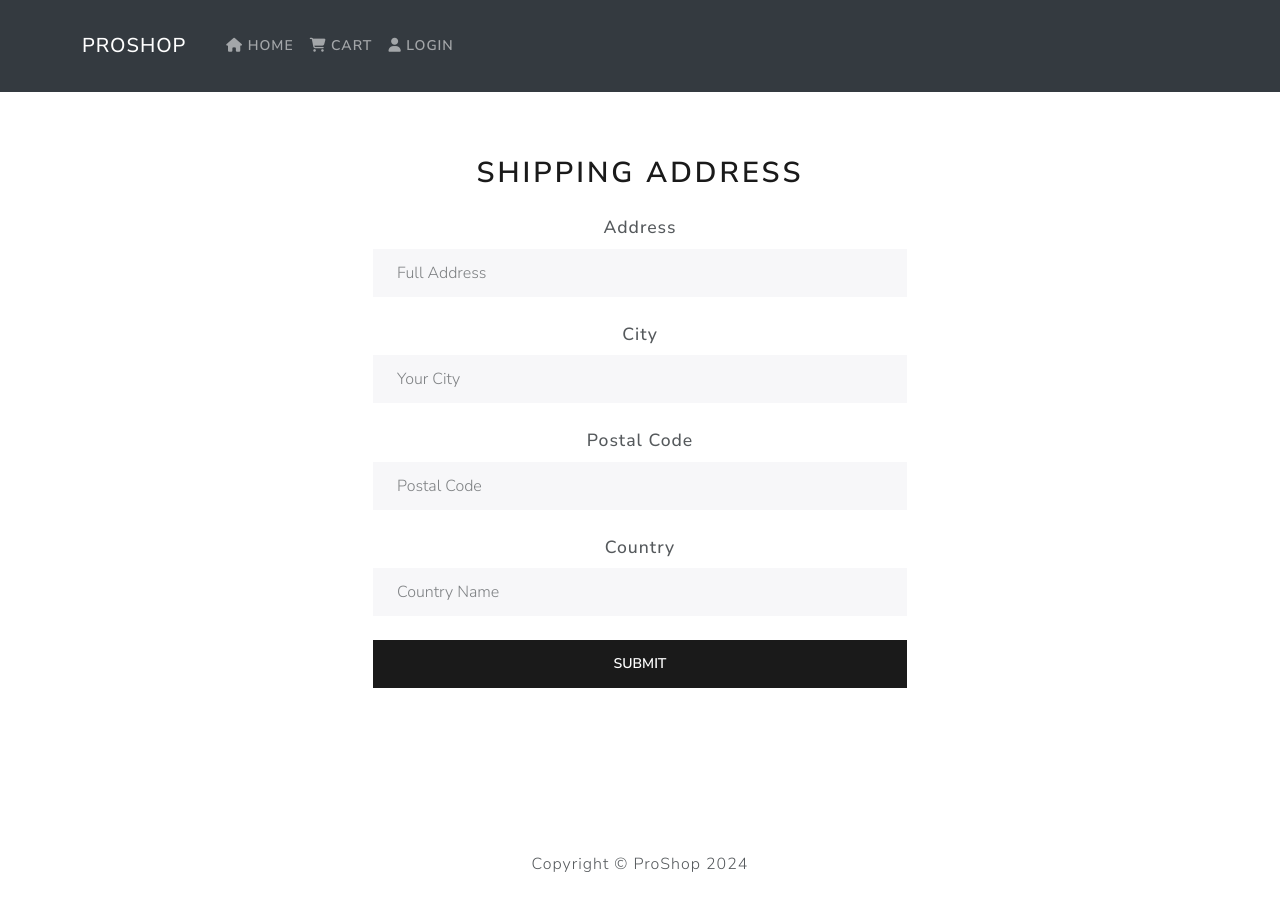
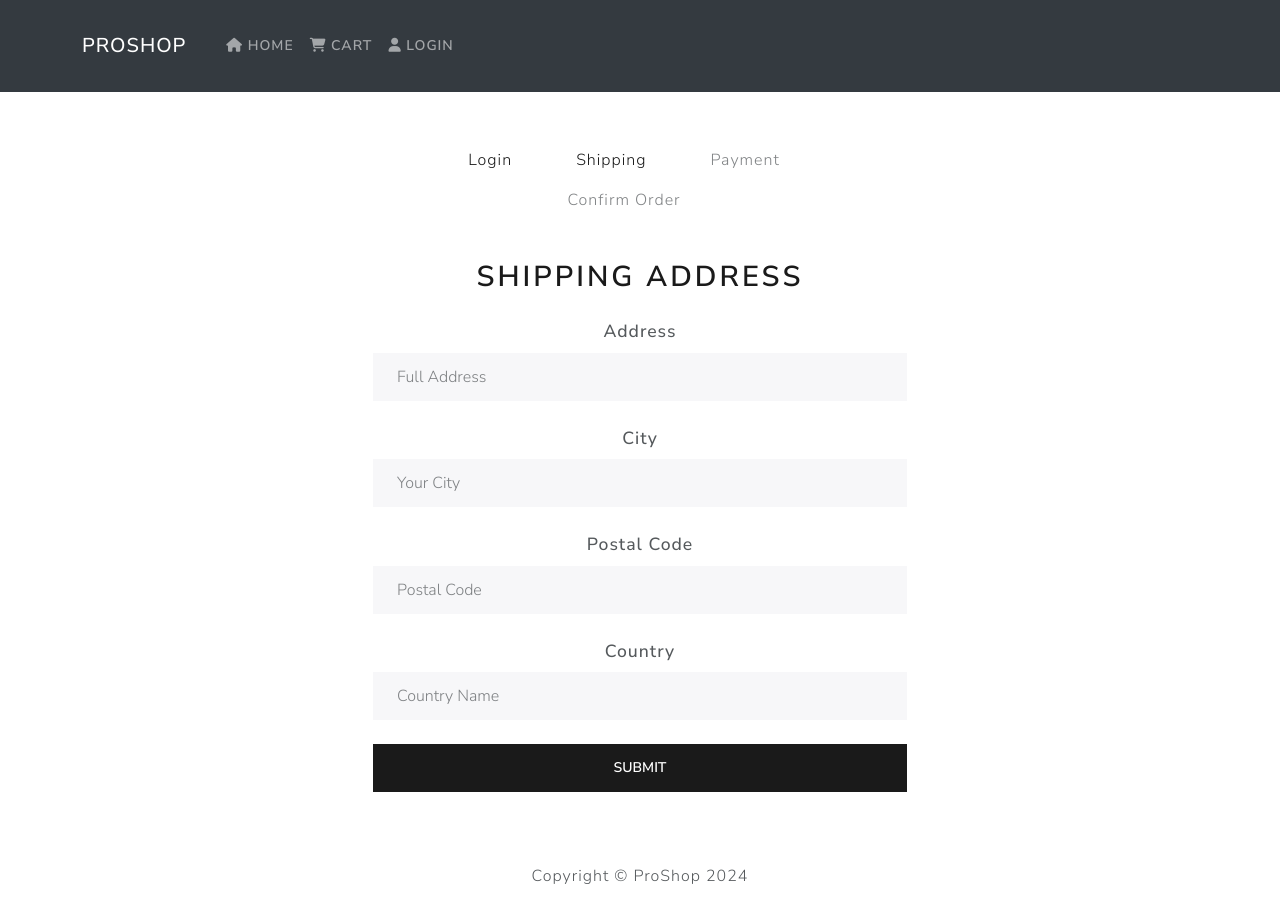
Before and after one commit to shahjalalhazari/Full-Stack-E-Commerce-site-with-Django-and-React, a React (Vite) app in the folder front-end/: page /shipping-address in a window 1280 px wide. Built offline with nearby package versions, Linux system fonts and the light colour scheme.

Commit message:
Checkout Steps added.

```diff
--- /dev/null
+++ b/front-end/src/component/CheckoutSteps.jsx
@@ -0,0 +1,53 @@
+/* eslint-disable react/prop-types */
+import { Nav } from "react-bootstrap";
+import { LinkContainer } from "react-router-bootstrap";
+
+const CheckoutSteps = ({ step1, step2, step3, step4 }) => {
+  return (
+    <Nav className="justify-content-center mb-4">
+      <Nav.Item>
+        {step1 ? (
+          <LinkContainer to={"/user/login"}>
+            <Nav.Link>Login</Nav.Link>
+          </LinkContainer>
+        ) : (
+          <Nav.Link disabled>Login</Nav.Link>
+        )}
+      </Nav.Item>
+
+      <Nav.Item>
+        {step2 ? (
+          <>
+            <LinkContainer to={"/shipping-address"}>
+              <Nav.Link>Shipping</Nav.Link>
+            </LinkContainer>
+          </>
+        ) : (
+          <Nav.Link disabled>Shipping</Nav.Link>
+        )}
+      </Nav.Item>
+
+      <Nav.Item>
+        {step3 ? (
+          <LinkContainer to={"/payment"}>
+            <Nav.Link>Payment</Nav.Link>
+          </LinkContainer>
+        ) : (
+          <Nav.Link disabled>Payment</Nav.Link>
+        )}
+      </Nav.Item>
+
+      <Nav.Item>
+        {step4 ? (
+          <LinkContainer to={"/confirm-order"}>
+            <Nav.Link>Confirm Order</Nav.Link>
+          </LinkContainer>
+        ) : (
+          <Nav.Link disabled>Confirm Order</Nav.Link>
+        )}
+      </Nav.Item>
+    </Nav>
+  );
+};
+
+export default CheckoutSteps;
--- a/front-end/src/pages/ShippingAddressPage.jsx
+++ b/front-end/src/pages/ShippingAddressPage.jsx
@@ -1,11 +1,11 @@
+import { useNavigate } from "react-router-dom";
+import { useState } from "react";
 import { useDispatch, useSelector } from "react-redux";
 import { Button, Form } from "react-bootstrap";
 
 import FormContainer from "./../component/FormContainer";
-import FormInputField from "../component/FormInputField";
 import { orderShippingAddress } from "./../actions/cartAction";
-import { useNavigate } from "react-router-dom";
-import { useState } from "react";
+import CheckoutSteps from "../component/CheckoutSteps";
 
 const ShippingAddressPage = () => {
   const navigate = useNavigate();
@@ -23,18 +23,13 @@ const ShippingAddressPage = () => {
   const handleShippingAddress = (event) => {
     event.preventDefault();
 
-    // const form = event.target;
-    // const address = form.address.value;
-    // const city = form.city.value;
-    // const postalCode = form.postalCode.value;
-    // const country = form.country.value;
-
     dispatch(orderShippingAddress({ address, city, postalCode, country }));
     navigate("/");
   };
 
   return (
     <FormContainer>
+      <CheckoutSteps step1 step2 />
       <h1>Shipping Address</h1>
       <Form onSubmit={handleShippingAddress}>
         <div className="d-grid gap-4">
```
Also changed, not shown: front-end/src/main.jsx (+4 -4 lines), 1 other file (tests, documents, lock files or other folders).
